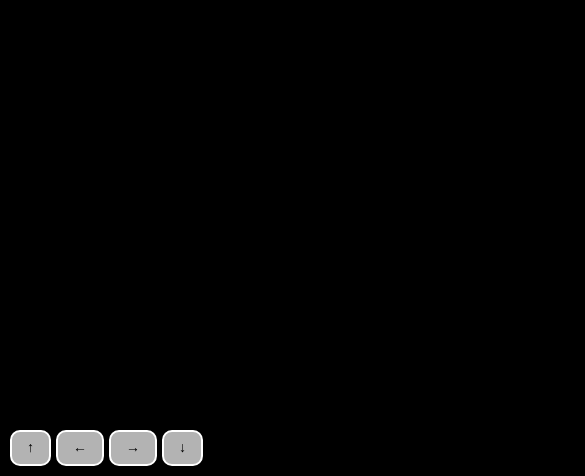
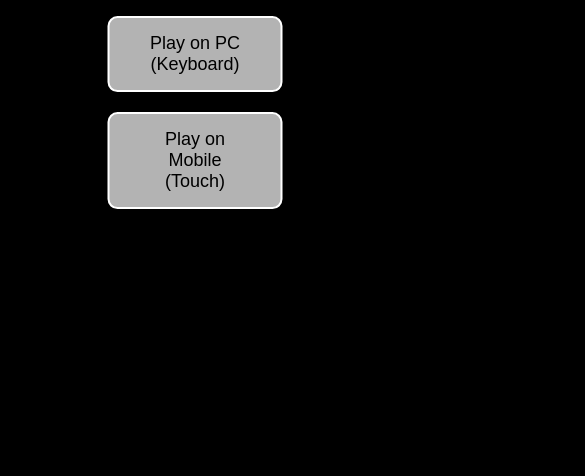
Before and after one commit to bonzoholda/BonzoMonkeRun, a plain HTML site: page index.html in a window 390 px wide. Shown: the part 368-844 px from the top of the page, 585 px wide, since content can reach past the window. Drawn offline with Linux system fonts and the light colour scheme.

Commit message:
Update index.html
Added start screen to choose option to play from PC or mobile

```diff
--- a/index.html
+++ b/index.html
@@ -12,69 +12,40 @@
             align-items: center;
             height: 100vh;
             overflow: hidden;
-            touch-action: manipulation; /* Prevents default touch behaviors */
         }
-        .controls {
+        #startScreen {
             position: absolute;
-            bottom: 20px;
-            left: 20px;
-            display: flex;
-            gap: 10px;
-            opacity: 0; /* Hidden by default on PC */
-            transition: opacity 0.3s;
-            pointer-events: none; /* Non-interactive by default */
+            top: 50%;
+            left: 50%;
+            transform: translate(-50%, -50%);
+            color: #fff;
+            text-align: center;
+            z-index: 1000; /* Ensure it’s above the canvas */
         }
-        .button {
+        .startButton {
             background: rgba(255, 255, 255, 0.7);
             border: 2px solid #fff;
             border-radius: 10px;
-            padding: 10px 20px;
-            font-size: 16px;
+            padding: 15px 30px;
+            font-size: 18px;
+            margin: 10px;
             cursor: pointer;
             user-select: none;
         }
-        .button:active { background: rgba(255, 255, 255, 0.9); }
-        @media (max-width: 800px) {
-            canvas { width: 100vw; height: auto; max-height: 100vh; }
-            .controls {
-                bottom: 10px;
-                left: 10px;
-                gap: 5px;
-                opacity: 1; /* Visible on mobile */
-                pointer-events: auto; /* Interactive on mobile */
-            }
-            .button {
-                padding: 8px 15px;
-                font-size: 14px;
-            }
-        }
-        /* Ensure controls are hidden on PC (large screens with mouse) */
-        @media (min-width: 801px) and (hover: hover) {
-            .controls {
-                opacity: 0;
-                pointer-events: none;
-            }
-        }
-        /* Ensure controls are visible on touch devices (small or large) */
-        @media (any-pointer: coarse) {
-            .controls {
-                opacity: 1;
-                pointer-events: auto;
-            }
-        }
+        .startButton:active { background: rgba(255, 255, 255, 0.9); }
     </style>
 </head>
 <body>
     <canvas id="gameCanvas" width="800" height="600"></canvas>
-    <div class="controls">
-        <div class="button" id="up">↑</div>
-        <div class="button" id="left">←</div>
-        <div class="button" id="right">→</div>
-        <div class="button" id="down">↓</div>
+    <div id="startScreen">
+        <h1>BonzoMonke Run</h1>
+        <button class="startButton" id="pcMode">Play on PC (Keyboard)</button>
+        <button class="startButton" id="mobileMode">Play on Mobile (Touch)</button>
     </div>
     <script>
         const canvas = document.getElementById('gameCanvas');
         const ctx = canvas.getContext('2d');
+        const startScreen = document.getElementById('startScreen');
 
         // Load images
         const bonzoImg = new Image();
@@ -102,8 +73,14 @@
         let timer = 60;
         let maze = [];
 
-        // Detect device (more robust check)
-        let isTouchDevice = 'ontouchstart' in window || navigator.maxTouchPoints > 0 || navigator.msMaxTouchPoints > 0 || 'ontouch' in document.documentElement;
+        // Start screen buttons
+        document.getElementById('pcMode').addEventListener('click', () => {
+            startScreen.style.display = 'none'; // Hide start screen
+            startGame(); // Start PC game in this file
+        });
+        document.getElementById('mobileMode').addEventListener('click', () => {
+            window.location.href = 'mobile.html'; // Redirect to mobile version
+        });
 
         // Maze generation (recursive backtracking)
         function generateMaze() {
@@ -163,9 +140,8 @@
                    obj1.y + CELL_SIZE > obj2.y;
         }
 
-        // Keyboard controls (for PC)
+        // Movement
         document.addEventListener('keydown', (e) => {
-            if (isTouchDevice) return; // Skip keyboard if on touch device
             let newX = player.x;
             let newY = player.y;
             if (e.key === 'ArrowUp') newY -= CELL_SIZE;
@@ -176,47 +152,6 @@
                 player.x = newX;
                 player.y = newY;
             }
-        });
-
-        // Touch controls (for mobile)
-        const controls = {
-            up: document.getElementById('up'),
-            left: document.getElementById('left'),
-            right: document.getElementById('right'),
-            down: document.getElementById('down')
-        };
-
-        Object.values(controls).forEach(button => {
-            button.addEventListener('touchstart', (e) => {
-                e.preventDefault();
-                if (!isTouchDevice) return; // Skip touch if not on touch device
-                const move = button.id;
-                let newX = player.x;
-                let newY = player.y;
-                if (move === 'up') newY -= CELL_SIZE;
-                if (move === 'down') newY += CELL_SIZE;
-                if (move === 'left') newX -= CELL_SIZE;
-                if (move === 'right') newX += CELL_SIZE;
-                if (!isWall(newX, newY)) {
-                    player.x = newX;
-                    player.y = newY;
-                }
-            });
-            button.addEventListener('click', (e) => {
-                e.preventDefault();
-                if (!isTouchDevice) return; // Skip click if not on touch device
-                const move = button.id;
-                let newX = player.x;
-                let newY = player.y;
-                if (move === 'up') newY -= CELL_SIZE;
-                if (move === 'down') newY += CELL_SIZE;
-                if (move === 'left') newX -= CELL_SIZE;
-                if (move === 'right') newX += CELL_SIZE;
-                if (!isWall(newX, newY)) {
-                    player.x = newX;
-                    player.y = newY;
-                }
-            });
         });
 
         // Game loop
@@ -294,7 +229,7 @@
             requestAnimationFrame(gameLoop);
         }
 
-        // Start game
+        // Start game (PC version)
         function startGame() {
             generateMaze();
             player = { x: CELL_SIZE, y: CELL_SIZE }; // Reset player position
@@ -302,20 +237,13 @@
             timer = 60;
             isWarningPlaying = false;
             bgm.play();
-
-            // Adjust controls visibility based on device
-            if (isTouchDevice) {
-                controls.style.opacity = 1;
-                controls.style.pointerEvents = 'auto';
-            } else {
-                controls.style.opacity = 0;
-                controls.style.pointerEvents = 'none';
-            }
             gameLoop();
         }
 
-        // Start game when images load
-        bonzoImg.onload = btcImg.onload = () => startGame();
+        // Start game when images load, but only after start screen choice
+        bonzoImg.onload = btcImg.onload = () => {
+            // Do nothing here; game starts via startScreen buttons
+        };
     </script>
 </body>
 </html>
```
